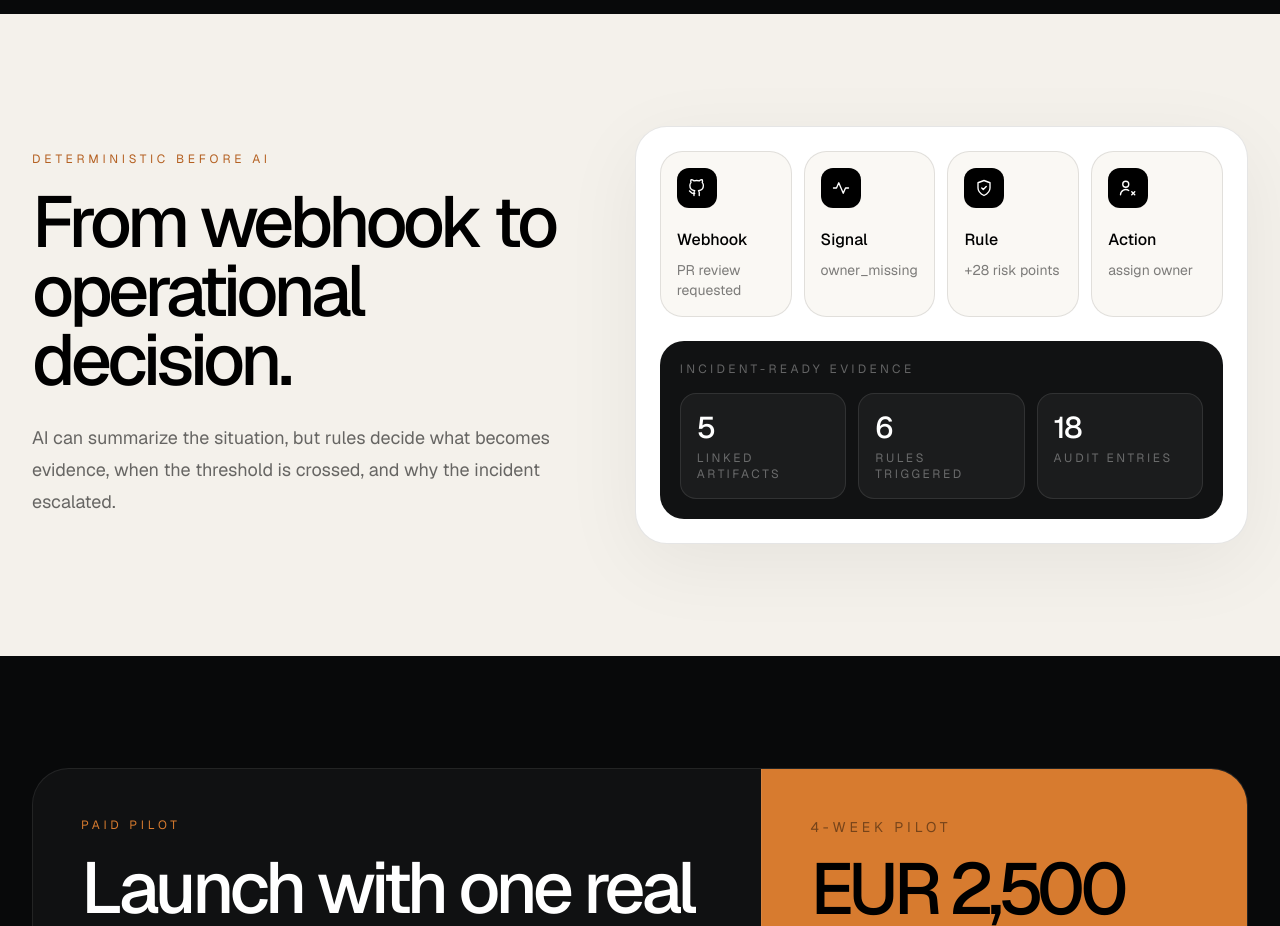
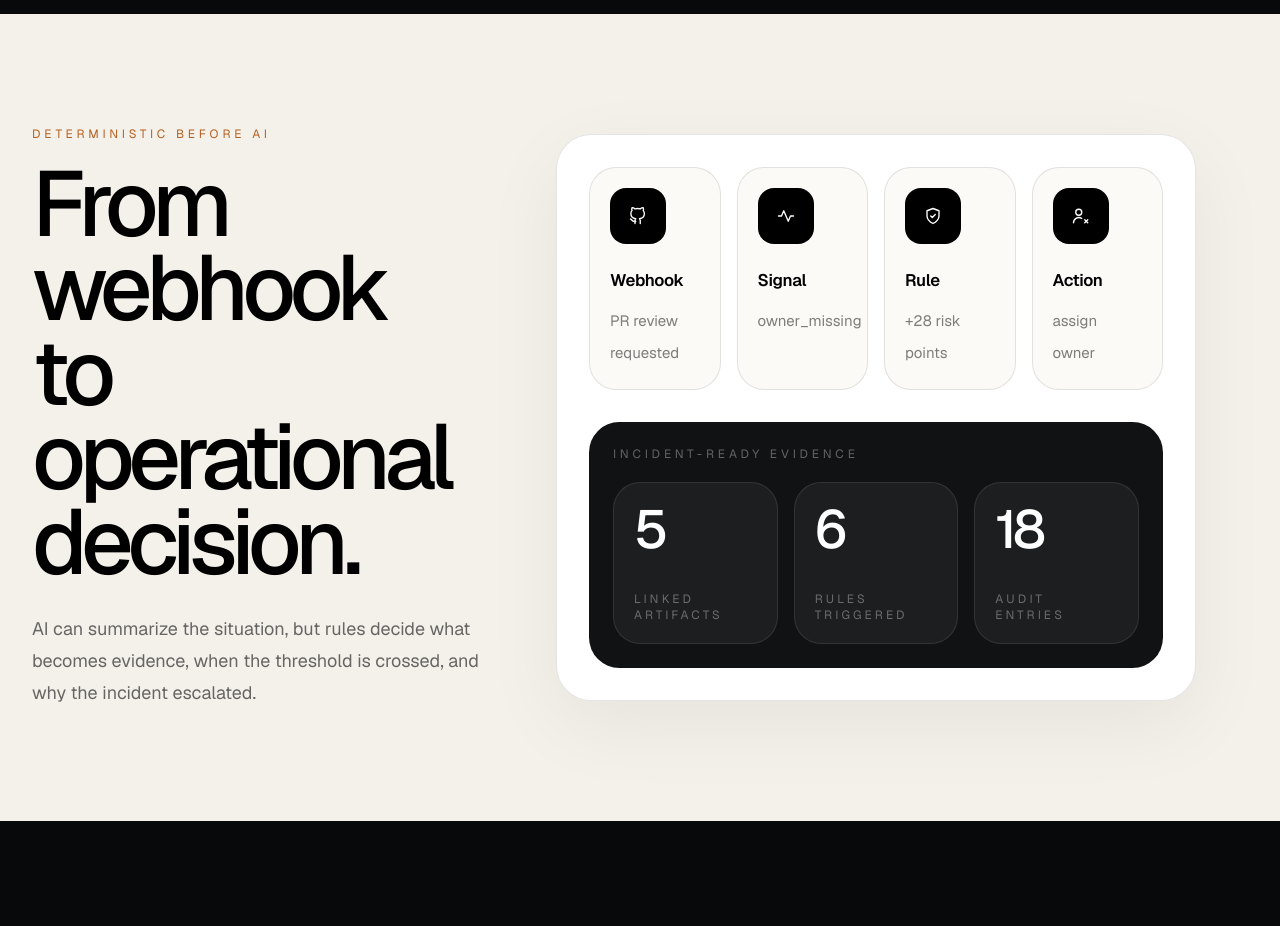
Before and after one commit to iveteamorim/novua-control, a Next.js app: page / in a window 1280 px wide. Shown: the part 2620-3546 px from the top of the page. Built offline with nearby package versions, Linux system fonts and the light colour scheme; no server answers.

Commit message:
refactor: match deterministic landing visual

```diff
--- a/src/app/page.tsx
+++ b/src/app/page.tsx
@@ -433,13 +433,15 @@ function SignalEngine() {
   return (
     <section className="bg-[#f4f1eb] py-28 text-black">
       <div className="mx-auto max-w-7xl px-6 lg:px-8">
-        <div className="grid gap-12 lg:grid-cols-[.95fr_1.05fr] lg:items-center">
+        <div className="grid gap-14 lg:grid-cols-[minmax(0,.9fr)_minmax(640px,1.1fr)] lg:items-center">
           <div>
             <div className="mb-5 text-xs uppercase tracking-[0.32em] text-[#b46021]">
               Deterministic before AI
             </div>
-            <h2 className="text-5xl font-medium leading-[0.96] tracking-[-0.06em] md:text-7xl">
-              From webhook to operational decision.
+            <h2 className="max-w-[620px] text-5xl font-medium leading-[0.92] tracking-[-0.065em] md:text-7xl lg:text-[92px]">
+              <span className="block">From webhook</span>
+              <span className="block">to operational</span>
+              <span className="block">decision.</span>
             </h2>
             <p className="mt-7 max-w-xl text-lg leading-8 text-black/58">
               AI can summarize the situation, but rules decide what becomes
@@ -448,8 +450,8 @@ function SignalEngine() {
             </p>
           </div>
 
-          <div className="rounded-[2rem] border border-black/10 bg-white p-6 shadow-[0_20px_80px_rgba(0,0,0,0.06)]">
-            <div className="grid gap-3 md:grid-cols-4">
+          <div className="rounded-[2.2rem] border border-black/10 bg-white p-8 shadow-[0_24px_80px_rgba(0,0,0,0.06)]">
+            <div className="grid gap-4 lg:grid-cols-4">
               <EngineStep
                 icon={<IconGitHub />}
                 title="Webhook"
@@ -471,11 +473,11 @@ function SignalEngine() {
                 text="assign owner"
               />
             </div>
-            <div className="mt-6 rounded-[1.5rem] bg-[#111213] p-5 text-white">
-              <div className="mb-4 text-xs uppercase tracking-[0.28em] text-white/35">
+            <div className="mt-8 rounded-[1.9rem] bg-[#111213] p-6 text-white">
+              <div className="mb-5 text-xs uppercase tracking-[0.32em] text-white/35">
                 Incident-ready evidence
               </div>
-              <div className="grid gap-3 md:grid-cols-3">
+              <div className="grid gap-4 md:grid-cols-3">
                 <Evidence value="5" label="linked artifacts" />
                 <Evidence value="6" label="rules triggered" />
                 <Evidence value="18" label="audit entries" />
@@ -498,21 +500,27 @@ function EngineStep({
   text: string;
 }) {
   return (
-    <div className="rounded-[1.4rem] border border-black/10 bg-[#faf8f4] p-4">
-      <div className="mb-5 grid h-10 w-10 place-items-center rounded-xl bg-black text-white">
+    <div className="min-h-[214px] rounded-[1.7rem] border border-black/10 bg-[#fcfaf7] p-5">
+      <div className="mb-6 grid h-14 w-14 place-items-center rounded-2xl bg-black text-white">
         {icon}
       </div>
-      <div className="font-medium">{title}</div>
-      <div className="mt-2 text-sm text-black/50">{text}</div>
+      <div className="text-[1.05rem] font-semibold tracking-[-0.02em]">
+        {title}
+      </div>
+      <div className="mt-3 text-[15px] leading-8 text-black/50">{text}</div>
     </div>
   );
 }
 
 function Evidence({ value, label }: { value: string; label: string }) {
   return (
-    <div className="rounded-2xl border border-white/10 bg-white/[.045] p-4">
-      <div className="text-3xl font-medium tracking-[-0.04em]">{value}</div>
-      <div className="mt-1 text-xs uppercase tracking-[0.22em] text-white/35">{label}</div>
+    <div className="flex min-h-[162px] flex-col justify-between rounded-[1.7rem] border border-white/10 bg-white/[.05] p-5">
+      <div className="text-[3.35rem] font-medium leading-none tracking-[-0.06em]">
+        {value}
+      </div>
+      <div className="text-xs uppercase tracking-[0.26em] text-white/35">
+        {label}
+      </div>
     </div>
   );
 }
```
